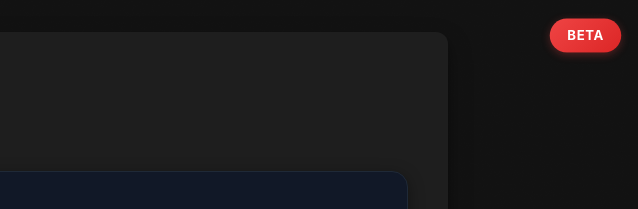
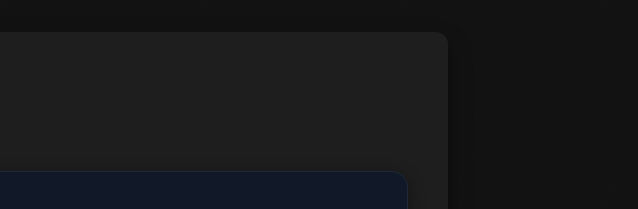
Before and after one commit to Bhanudai029/freefbzone, a website: page public/Facebook.html in a window 1280 px wide. Shown: the top 209 px of the page, 642-1280 px from the left. Drawn offline with Linux system fonts and the light colour scheme.

Commit message:
Update Facebook.html with latest changes

```diff
--- a/public/Facebook.html
+++ b/public/Facebook.html
@@ -41,23 +41,6 @@
             z-index: 2;
         }
 
-        /* Beta label in top right corner */
-        .beta-label {
-            position: fixed;
-            top: 20px;
-            right: 20px;
-            background: linear-gradient(135deg, #ef4444, #dc2626);
-            color: white;
-            padding: 6px 16px;
-            border-radius: 20px;
-            font-size: 12px;
-            font-weight: 700;
-            text-transform: uppercase;
-            letter-spacing: 0.5px;
-            box-shadow: 0 2px 8px rgba(239, 68, 68, 0.3);
-            z-index: 100;
-            animation: pulse 2s infinite;
-        }
 
         .header {
             margin-bottom: 50px;
@@ -653,7 +636,7 @@
         }
 
         #downloadBtnDownload {
-            margin-left: 150px; /* Adjust this value to move the button more or less */
+            margin-left: 120px; /* Move the button a bit right for all downloads */
         }
 
         /* Add a new class for the bottom overlay */
@@ -1294,9 +1277,6 @@
 </head>
 <body>
     <div class="grain"></div>
-
-    <!-- Beta label for profile picture download feature -->
-    <div class="beta-label">Beta</div>
 
     <div class="container">
         <header class="header">
@@ -1394,7 +1374,7 @@
                                     </optgroup>
                                     <optgroup label="Media Assets" style="color: #60a5fa;">
                                         <option value="thumbnail" style="color: #60a5fa;">Download Thumbnail</option>
-                                        <option value="profile_picture" style="color: #60a5fa;">Download Profile Picture</option>
+                                        <option value="profile_picture" style="color: #60a5fa;">Download Profile Picture ᵇᵉᵗᵃ</option>
                                     </optgroup>
                                 </select>
                                 <button id="downloadBtnDownload" class="btn btn-secondary w-full sm:w-auto">
@@ -1549,7 +1529,7 @@
             } else if (selectedQuality === 'thumbnail') {
                 downloadBtnDownload.innerHTML = `${originalDownloadIconHTML || ''} Download Thumbnail`;
             } else if (selectedQuality === 'profile_picture') {
-                downloadBtnDownload.innerHTML = `${originalDownloadIconHTML || ''} Download Profile Picture`;
+                downloadBtnDownload.innerHTML = `${originalDownloadIconHTML || ''} Download Profile Picture <span style="color: #ef4444; font-size: 12px; font-weight: 700; margin-left: 8px; background: rgba(239, 68, 68, 0.1); padding: 2px 8px; border-radius: 12px; border: 1px solid rgba(239, 68, 68, 0.3);">BETA</span>`;
             } else { // This will cover the 'original' video quality option
                 downloadBtnDownload.innerHTML = `${originalDownloadIconHTML || ''} Download Video`;
             }
```
